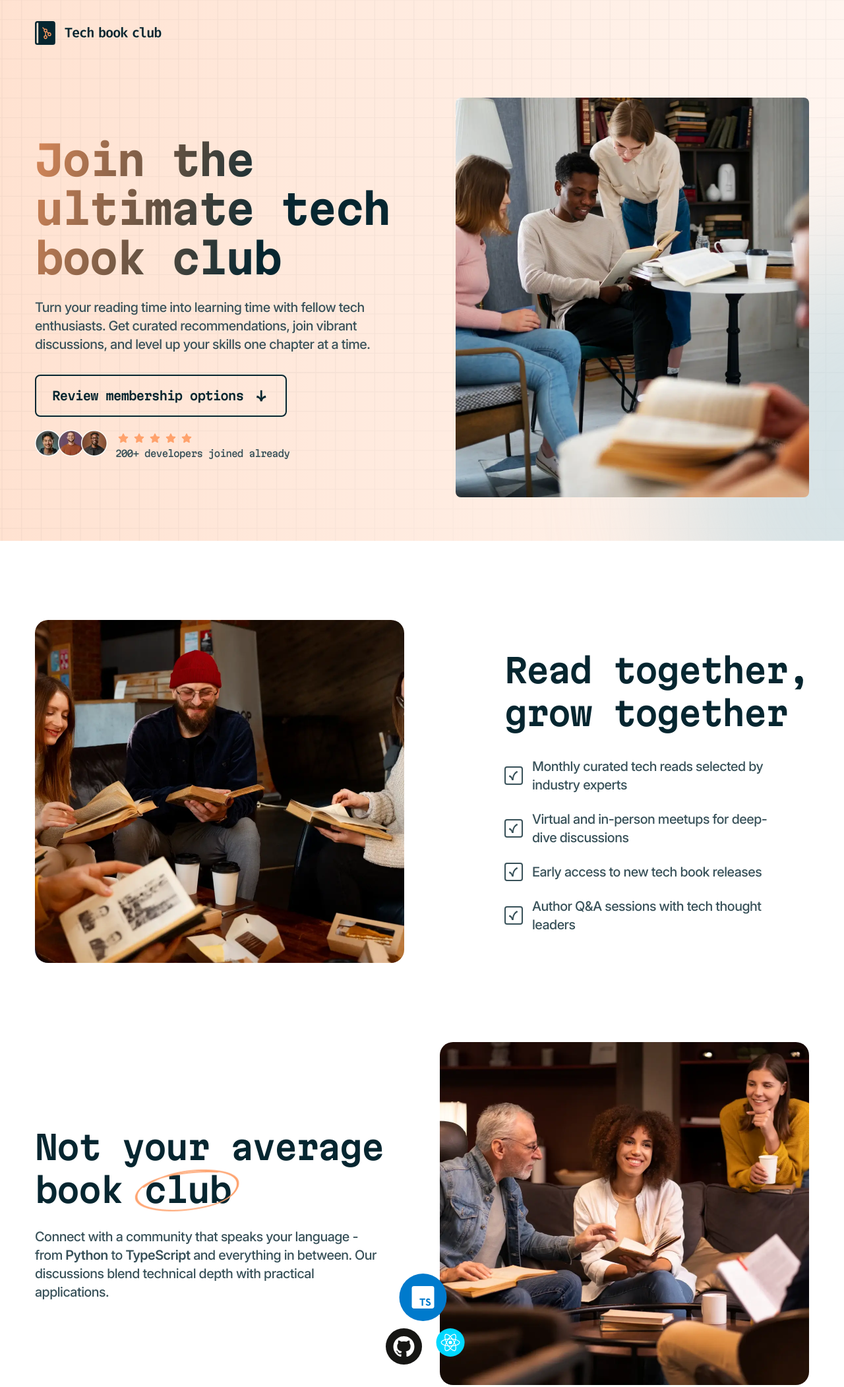
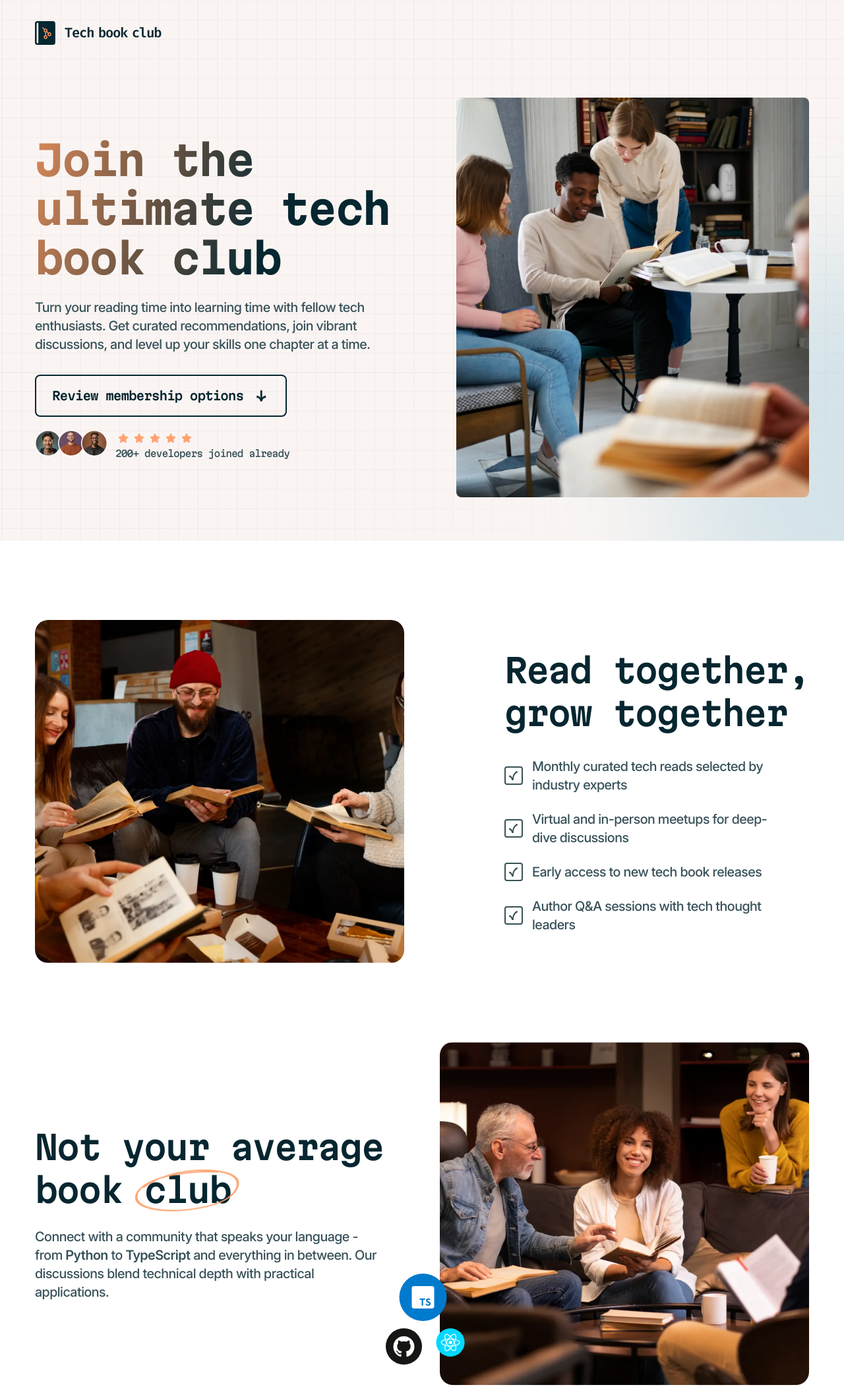
Before and after one commit to hector1234567/fm-tech-book-club-landing-page, a website: page index.html in a window 1280 px wide. Shown: the top 2103 px of the page at 66% size. Drawn offline with Linux system fonts and the light colour scheme.

Commit message:
Fix images and bg

```diff
--- a/index.html
+++ b/index.html
@@ -54,7 +54,13 @@
             <img
               src="assets/images/image-hero-desktop.webp"
               alt="Photo people reading"
-              srcset=""
+              srcset="
+                assets/images/image-hero-mobile.webp  343w,
+                assets/images/image-hero-tablet.webp  704w,
+                assets/images/image-hero-desktop.webp 540w
+              "
+              sizes="(max-width: 600px) 686px, (max-width: 980px) 1408px,
+                    1072px"
             />
           </figure>
         </div>
@@ -76,7 +82,13 @@
             <img
               src="assets/images/image-read-together-desktop.webp"
               alt="Together"
-              srcset=""
+              srcset="
+                assets/images/image-read-together-mobile.webp  343w,
+                assets/images/image-read-together-tablet.webp  704w,
+                assets/images/image-read-together-desktop.webp 560w
+              "
+              sizes="(max-width: 600px) 686px, (max-width: 980px) 1408px,
+                    1120px"
             />
           </figure>
         </article>
@@ -96,7 +108,13 @@
             <img
               src="assets/images/image-not-average-desktop.webp"
               alt="Not Average"
-              srcset=""
+              srcset="
+                assets/images/image-not-average-mobile.webp  343w,
+                assets/images/image-not-average-tablet.webp  704w,
+                assets/images/image-not-average-desktop.webp 560w
+              "
+              sizes="(max-width: 600px) 686px, (max-width: 980px) 1408px,
+                    1120px"
             />
           </figure>
         </article>
--- a/sass/layout/header.scss
+++ b/sass/layout/header.scss
@@ -3,14 +3,14 @@
   justify-content: center;
   padding-top: 3.2rem;
   padding-bottom: 6.6rem;
-
+  background-color: $Neutral-100;
   background-image: url(/assets/images/pattern-glow.svg),
-    url(/assets/images/pattern-light-bg.svg), $Background-Gradient;
+    url(/assets/images/pattern-light-bg.svg);
   background-repeat: no-repeat, repeat, no-repeat;
-  background-position: calc(50% + 72rem) calc(100% + 43rem), center, center;
+  background-position: calc(50% + 72rem) calc(100% + 43rem), center;
 
   @media (max-width: $Tablet) {
-    background-position: calc(50% + 41rem) calc(100% + 43rem), center, center;
+    background-position: calc(50% + 41rem) calc(100% + 43rem), center;
     padding-bottom: 8rem;
   }
 
--- a/sass/layout/journey.scss
+++ b/sass/layout/journey.scss
@@ -1,9 +1,10 @@
 .journey {
   @include container;
+  background-color: $Neutral-100;
   background-image: url(/assets/images/pattern-glow.svg),
-    url(/assets/images/pattern-light-bg.svg), $Background-Gradient;
-  background-repeat: no-repeat, repeat, no-repeat;
-  background-position: calc(50% + 50rem) calc(100% + 50rem), center, center;
+    url(/assets/images/pattern-light-bg.svg);
+  background-repeat: no-repeat, repeat;
+  background-position: calc(50% + 50rem) calc(100% + 50rem), center;
   margin-bottom: 12rem;
 
   padding: 8rem 6rem;
```
Also changed, not shown: css/style.css, 1 other file.
